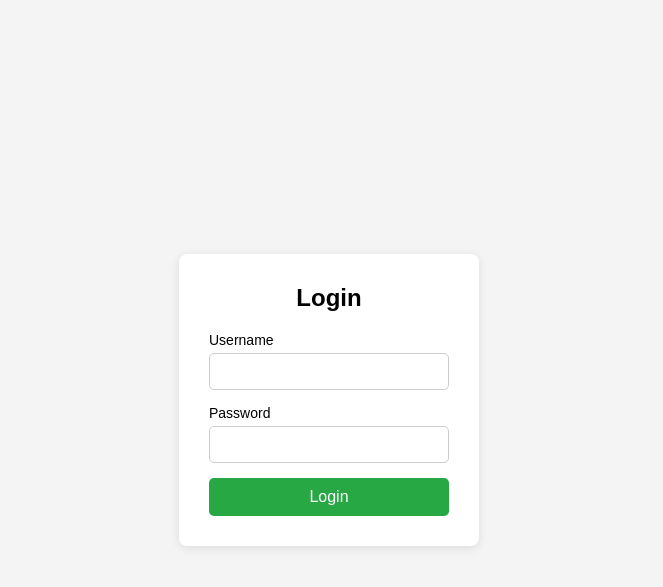
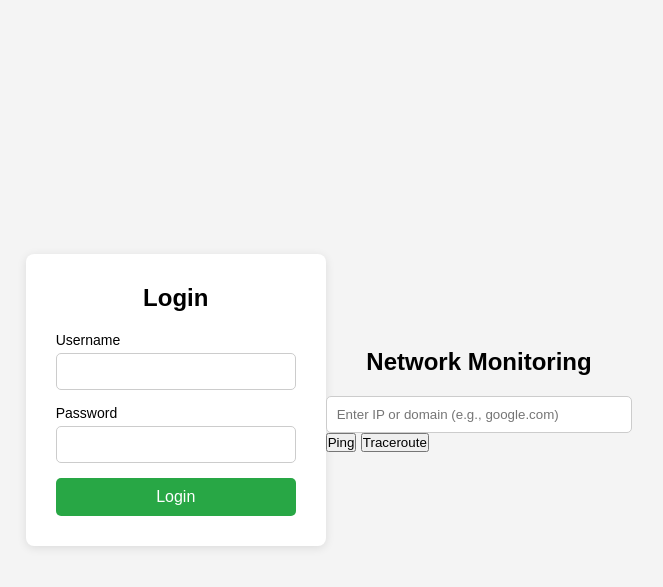
Before and after one commit to Suryapag/CI-CD-Project, a Flask app: page / in a window 1280 px wide. Shown: the top 587 px of the page, without its empty margins (311-974 px from the left). Run offline with Flask 3, Linux system fonts and the light colour scheme.

Commit message:
Auto-commit

```diff
--- a/app.py
+++ b/app.py
@@ -4,6 +4,8 @@
 import platform
 
 app = Flask(__name__)
+
+network_metrics={}
 
 @app.route('/')
 def index():
@@ -50,6 +52,7 @@
             return jsonify({"status": "down", "host": host, "message": "Host is not reachable"}), 200
         else:
             return jsonify({"status": "up", "host": host, "response_time": response_time}), 200
+
     except Exception as e:
         return jsonify({"error": str(e)}), 500
 
@@ -74,6 +77,11 @@
     except Exception as e:
         return jsonify({"error": str(e)}), 500
 
+# API endpoint to get stored metrics
+@app.route('/metrics', methods=['GET'])
+def get_metrics():
+    return jsonify(network_metrics), 200  # Return the stored metrics
+
 
 if __name__ == '__main__':
     app.run(debug=True)
--- a/templates/index.html
+++ b/templates/index.html
@@ -82,5 +82,65 @@
             <button type="submit" value="Submit" class="login-btn">Login</button>
         </form>
     </div>
+    <div class="container">
+        <h2>Network Monitoring</h2>
+        <input type="text" id="host" placeholder="Enter IP or domain (e.g., google.com)" required>
+
+        <button onclick="pingHost()">Ping</button>
+        <button onclick="tracerouteHost()">Traceroute</button>
+
+        <div class="result" id="result">
+            <!-- Results will be shown here -->
+        </div>
+    </div>
 </body>
+<script>
+    function pingHost() {
+            const host = document.getElementById('host').value;
+            if (!host) {
+                alert('Please enter a host');
+                return;
+            }
+
+            fetch(`/monitor?host=${host}`)
+                .then(response => response.json())
+                .then(data => {
+                    if (data.error) {
+                        document.getElementById('result').innerHTML = `<p>Error: ${data.error}</p>`;
+                    } else {
+                        document.getElementById('result').innerHTML = `
+                            <p>Status: ${data.status}</p>
+                            <p>Host: ${data.host}</p>
+                            <p>Response Time: ${data.response_time ? data.response_time + ' ms' : 'N/A'}</p>
+                        `;
+                    }
+                })
+                .catch(error => console.error('Error:', error));
+        }
+
+        function tracerouteHost() {
+            const host = document.getElementById('host').value;
+            if (!host) {
+                alert('Please enter a host');
+                return;
+            }
+
+            fetch(`/traceroute?host=${host}`)
+                .then(response => response.json())
+                .then(data => {
+                    if (data.error) {
+                        document.getElementById('result').innerHTML = `<p>Error: ${data.error}</p>`;
+                    } else if (data.status === "success") {
+                        const hops = data.traceroute_output.map(hop => `<p>${hop}</p>`).join("");
+                        document.getElementById('result').innerHTML = `
+                            <p>Status: ${data.status}</p>
+                            <p>Traceroute Output:</p>
+                            ${hops}
+                        `;
+                    } else {
+                        document.getElementById('result').innerHTML = `<p>Error: ${data.error_message}</p>`;
+                    }
+                })
+                .catch(error => console.error('Error:', error));
+</script>
 </html>
--- a/templates/main.html
+++ b/templates/main.html
@@ -17,7 +17,7 @@
     font-family: 'Segoe UI', Tahoma, Geneva, Verdana, sans-serif;
     background: linear-gradient(135deg, #f6d365 0%, #fda085 100%);
     height: 100vh;
-    display: flex;
+    display: grid;
     justify-content: center;
     align-items: center;
     color: #333;
```
